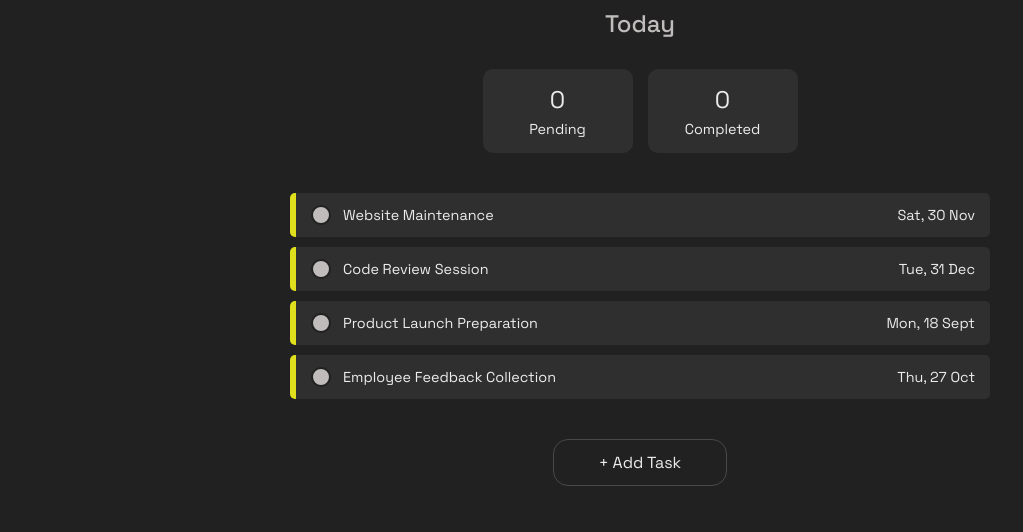
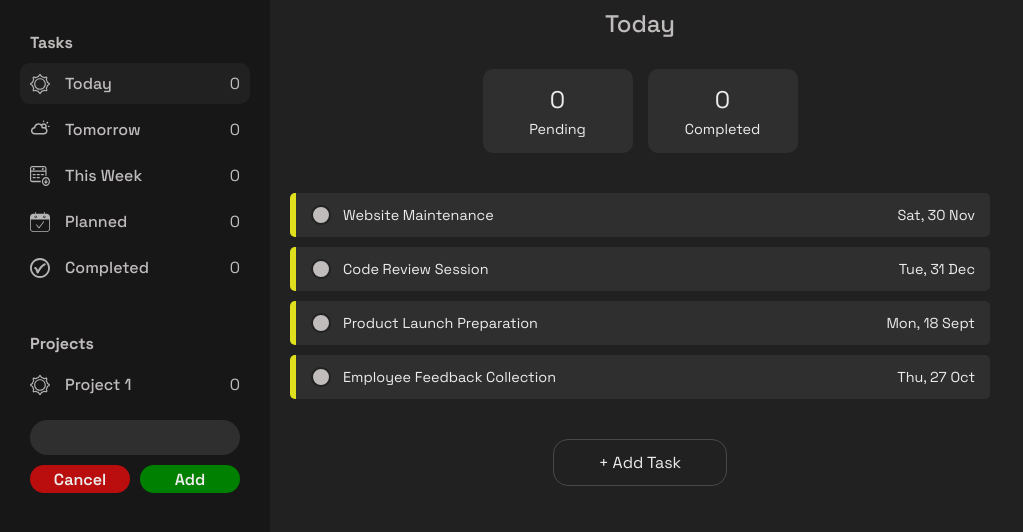
Before and after one commit to I0ANA24/To-Do-List, a website built with webpack: page src/template.html in a window 1280 px wide. Shown: the part 72-604 px from the top of the page, without its empty margins (0-1023 px from the left). Built offline with nearby package versions, Linux system fonts and the light colour scheme; a web font is replaced by a local one.

Commit message:
new project html + css

```diff
--- a/src/styles.css
+++ b/src/styles.css
@@ -72,6 +72,17 @@ header h2 {
     color: var(--primary-text);
 }
 
+#overlay {
+    position: fixed;
+    top: 0;
+    left: 0;
+    width: 100%;
+    height: 100%;
+    background-color: rgba(0, 0, 0, 0.5);
+    z-index: 4;
+    display: none;
+}
+
 .sidebar-container {
     display: flex;
     flex-direction: column;
@@ -88,17 +99,6 @@ header h2 {
 }
 
 .open-close-sidebar {
-    display: none;
-}
-
-#overlay {
-    position: fixed;
-    top: 0;
-    left: 0;
-    width: 100%;
-    height: 100%;
-    background-color: rgba(0, 0, 0, 0.5);
-    z-index: 4;
     display: none;
 }
 
@@ -147,6 +147,74 @@ header h2 {
 
 .sidebar-left-task h4 {
     font-weight: 500;
+}
+
+#new-project {
+    width: 100%;
+    margin: auto;
+    display: flex;
+    flex-direction: column;
+    padding: 10px;
+    gap: 10px;
+}
+
+#new-project input {
+    border-radius: 40px;
+    height: 35px;
+    color: var(--secondary-text);
+    padding: 0 13px;
+    font-size: 0.85em;
+    font-weight: 500;
+    outline: none;
+    background-color: var(--secondary-color);
+    border: none;
+    display: flex;
+    justify-content: baseline;
+    align-items: center;
+}
+
+#new-project-buttons-container {
+    width: 100%;
+    display: flex;
+    justify-content: space-between;
+    align-items: center;
+    gap: 10px;
+}
+
+.cancel-add {
+    /* width: calc(50% - 5px); */
+    width: 100%;
+    border-radius: 20px;
+    height: 28px;
+    color: var(--secondary-text);
+    font-size: 1em;
+    font-weight: 600;
+    border: none;
+    display: flex;
+    justify-content: center;
+    align-items: center;
+    transition: all 0.1s ease;
+}
+
+.cancel-add:hover {
+    cursor: pointer;
+}
+
+#cancel-button {
+    background-color: rgb(186, 14, 14);
+
+}
+
+#cancel-button:hover {
+    background-color: rgb(245, 56, 56);
+}
+
+#add-button {
+    background-color: green;
+}
+
+#add-button:hover {
+    background-color: rgb(12, 180, 12);
 }
 
 main {
--- a/src/template.html
+++ b/src/template.html
@@ -18,7 +18,7 @@
         <img src="./assets/logo.svg" alt="logo" id="logo-icon">
         <h2>ToDo</h2>
     </header>
-    <div id="sidebar-container" class="sidebar-container open-close-sidebar">
+    <div id="sidebar-container" class="sidebar-container">
         <div class="tasks-projects-container">
             <h5>Tasks</h5>
             <div id="today-sidebar" class="task-project active-task-project">
@@ -66,10 +66,17 @@
                 </div>
                 <p>0</p>
             </div>
-            <div id="add-project-button" class="task-project">
+            <!-- <div id="add-project-button" class="task-project">
                 <div class="sidebar-left-task">
                     <img src="./assets/add.svg" alt="today-icon">
                     <h4>Add Project</h4>
+                </div>
+            </div> -->
+            <div id="new-project">
+                <input type="text">
+                <div id="new-project-buttons-container">
+                    <button id="cancel-button" class="cancel-add">Cancel</button>
+                    <button id="add-button" class="cancel-add">Add</button>
                 </div>
             </div>
         </div>
```
